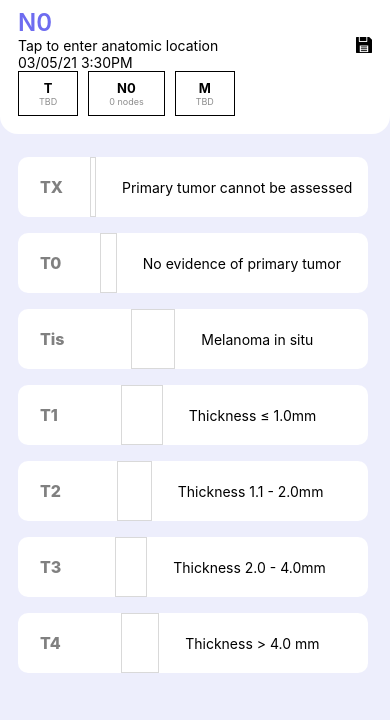
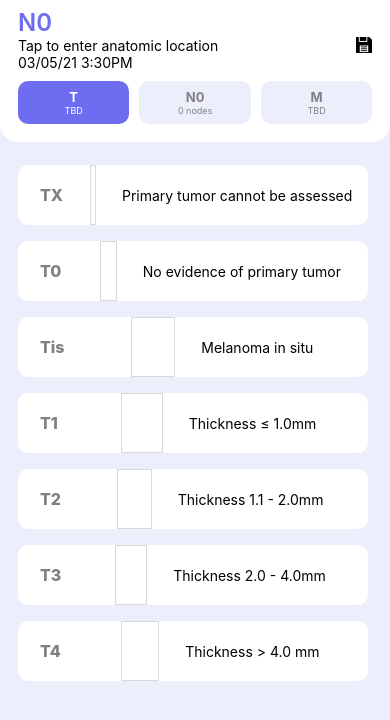
Before and after one commit to sirkevinwang/NOMA, a React Native app: screen / in a window 390 px wide. Shown: the top 720 px of the page. Built offline with nearby package versions, Linux system fonts and the light colour scheme.

Commit message:
styled and placced tabs

```diff
--- a/App.js
+++ b/App.js
@@ -236,6 +236,7 @@ export default function App() {
               NStage={NStage}
               MStage={MStage}
               setCurrentStep={setCurrentStep}
+              currentStep={currentStep}
             />
           </View>
 
--- a/components/Navigation/NavigationBar.js
+++ b/components/Navigation/NavigationBar.js
@@ -12,7 +12,18 @@ const NavigationBar = (props) => {
     const switchPage = (name) =>
     {
         props.setCurrentStep(name)
+
     }
+
+    const isActive = (name) => {
+        if (props.currentStep === name){
+            return true
+        }
+        return false
+    }
+
+    //TButton is "T"
+
 
     //Method to update the heading on the N Stage in the Stepper
     const calculateStepN = () => {
@@ -158,17 +169,27 @@ const NavigationBar = (props) => {
                 title={calculateStepT().title}
                 subtitle={calculateStepT().subtitle}
                 onPress={() => switchPage("T")}
+                currentStep={props.currentStep}
+                isActive={isActive('T')}
                 />
 
                 <NavigationStep
                 title={calculateStepN().title}
                 subtitle={calculateStepN().subtitle}
-                onPress={() => switchPage('N')}/>
+                onPress={() => switchPage('N')}
+                currentStep={props.currentStep}
+                isActive={isActive('N')}
+
+                />
 
                  <NavigationStep
                  title={calculateStepM().title}
                 subtitle={calculateStepM().subtitle}
-                onPress={() => switchPage('M')}/>
+                onPress={() => switchPage('M')}
+                currentStep={props.currentStep}
+                isActive={isActive('M')}
+
+                />
 
 
             </View>
@@ -178,10 +199,10 @@ const NavigationBar = (props) => {
 
 const styles = StyleSheet.create({
     nav: {
-        display: 'flex'
+        display: 'flex',
     },
     row: {
-        flexDirection: 'row'
+        flexDirection: 'row',
     }
 });
 
--- a/components/Navigation/NavigationStep.js
+++ b/components/Navigation/NavigationStep.js
@@ -1,7 +1,37 @@
 import React from 'react'
-import { View, Text, StyleSheet, TouchableOpacity} from 'react-native'
+import { View, Text, StyleSheet, TouchableOpacity, Dimensions} from 'react-native'
 
 const NavigationStep = (props) => {
+
+    const styles = StyleSheet.create({
+        wrapper: {
+            marginTop: 10,
+            borderColor: '#000',
+            borderWidth: 0,
+            borderStyle: 'solid',
+            borderRadius: 10,
+            paddingHorizontal: 20,
+            paddingVertical: 8,
+            marginRight: 10,
+            backgroundColor: props.isActive? "#6E6CF0" : "#EDEEFC",
+            width: Dimensions.get('window').width / 3.5
+
+        },
+        stepTitle: {
+            fontWeight: '700',
+            fontSize: 13,
+            textAlign: 'center',
+            color: props.isActive? 'white' : 'gray'
+        },
+        stepSubtitle: {
+            fontWeight: '400',
+            fontSize: 9,
+            color: "#8c8c8c",
+            textAlign: 'center',
+            color: props.isActive? 'white' : 'gray'
+        }
+    });
+
 
 
     return (
@@ -17,26 +47,6 @@ const NavigationStep = (props) => {
     )
 }
 
-const styles = StyleSheet.create({
-    wrapper: {
-        borderColor: '#000',
-        borderWidth: 1,
-        borderStyle: 'solid',
-        paddingHorizontal: 20,
-        paddingVertical: 8,
-        marginRight: 10
-    },
-    stepTitle: {
-        fontWeight: '700',
-        fontSize: 13,
-        textAlign: 'center'
-    },
-    stepSubtitle: {
-        fontWeight: '400',
-        fontSize: 9,
-        color: "#8c8c8c",
-        textAlign: 'center'
-    }
-});
+
 
 export default NavigationStep
```
